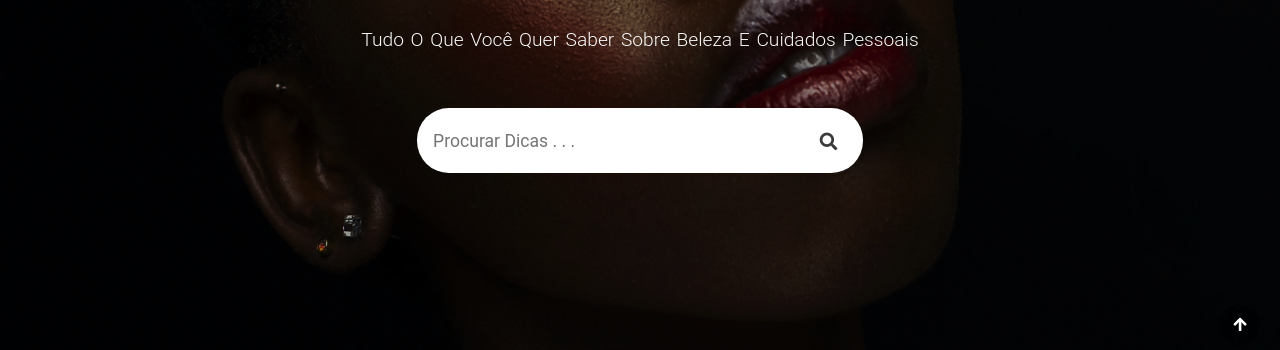
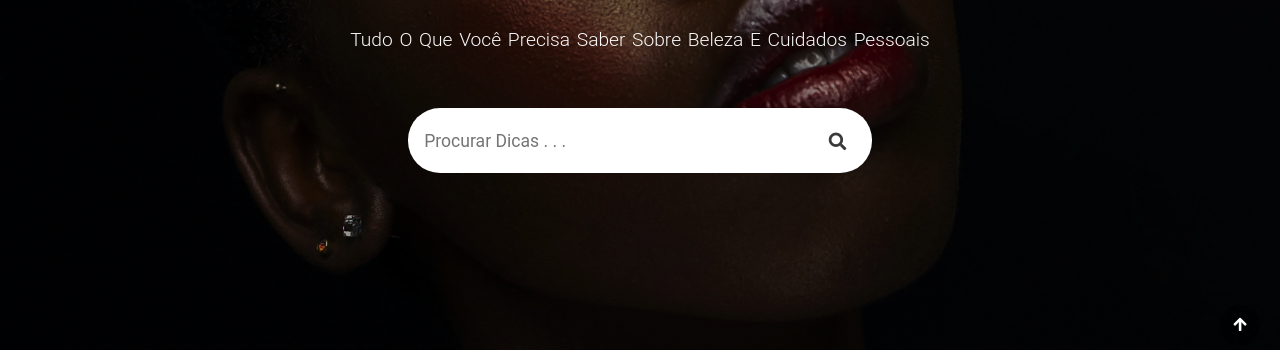
Before and after one commit to SaraTuma/Blog-BeautyTips_, a plain HTML site: page index.html in a window 1280 px wide. Shown: the part 450-800 px from the top of the page. Drawn offline with nearby package versions, Linux system fonts and the light colour scheme.

Commit message:
Update index.html
alternando 22

```diff
--- a/index.html
+++ b/index.html
@@ -33,7 +33,7 @@
           <h1 class = "banner-title"> <br><br>
             <span>Essência </span> Cosméticos
           </h1>
-          <p>Tudo o que você quer saber sobre beleza e cuidados pessoais</p>
+          <p>Tudo o que você precisa saber sobre beleza e cuidados pessoais</p>
           <form>
             <input type = "text" class = "search-input" placeholder="procurar dicas . . .">
             <button type = "submit" class = "search-btn">
```
